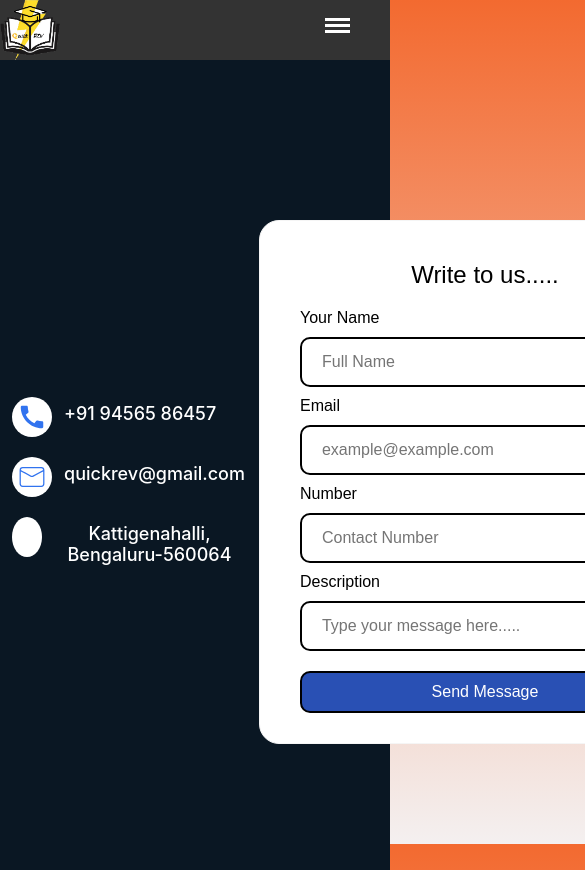
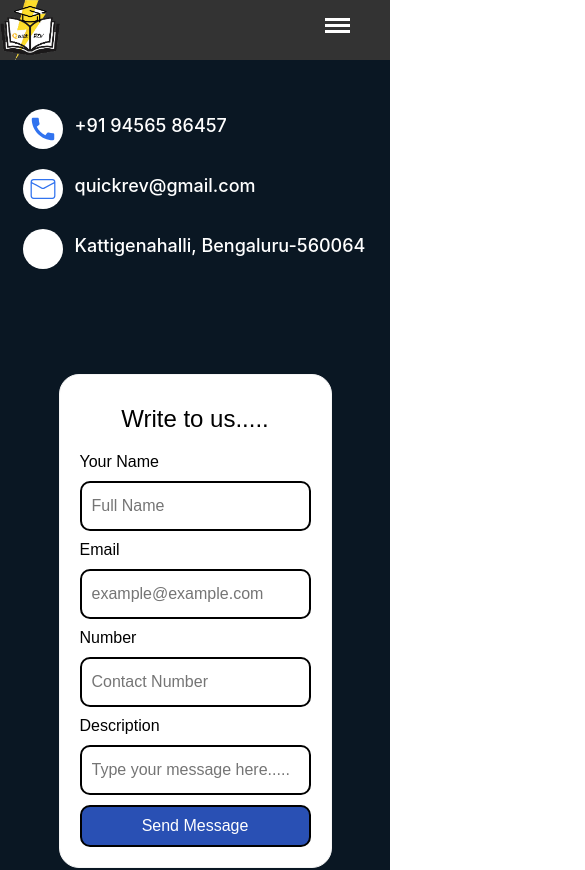
Before and after one commit to AashutoshSingh29/QuickRev, a React (Create React App) app: page /contactus in a window 390 px wide. Shown: the top 870 px of the page, 585 px wide, since content can reach past the window. Built offline with nearby package versions, Linux system fonts and the light colour scheme; some icons are missing.

Commit message:
Contact form data getting stored on object

```diff
--- a/src/components/ContactUs.js
+++ b/src/components/ContactUs.js
@@ -4,6 +4,24 @@ import { CiMail } from "react-icons/ci";
 import { FaLocationDot } from "react-icons/fa6";
 
 const ContactUs = () => {
+  const handelMessageSent = () => {
+    var name = document.getElementById("userName").value;
+    var email = document.getElementById("userEmail").value;
+    var number = document.getElementById("phoneNumber").value;
+    var message = document.getElementById("messageContent").value;
+    const Response = [
+      {
+        Name: { name },
+        Email: { email },
+        Number: { number },
+        Message: { message },
+      },
+    ];
+    console.log(Response);
+    // alert(name, email, number, message);
+    document.getElementById("myForm").reset();
+  };
+
   return (
     <div className="contact-us">
       <div className="block">
@@ -27,18 +45,34 @@ const ContactUs = () => {
         </div>
       </div>
       <div className="form-section">
-        <div className="form">
+        <form id="myForm">
+          <div className="myForm">
             <h2>Write to us.....</h2>
             <span>Your Name</span>
-          <input type="text" placeholder="Full Name" />
+            <input type="text" id="userName" placeholder="Full Name" />
             <span>Email</span>
-          <input type="text" placeholder="example@example.com" />
+            <input
+              type="text"
+              id="userEmail"
+              placeholder="example@example.com"
+            />
             <span>Number</span>
-          <input type="contact" placeholder="Contact Number" />
+            <input
+              type="contact"
+              id="phoneNumber"
+              placeholder="Contact Number"
+            />
             <span>Description</span>
-          <input type="text" placeholder="Type your message here....." />
-          <button>Send Message</button>
+            <input
+              type="text"
+              id="messageContent"
+              placeholder="Type your message here....."
+            />
+            <button type="button" onClick={handelMessageSent}>
+              Send Message
+            </button>
           </div>
+        </form>
       </div>
     </div>
   );
--- a/src/index.css
+++ b/src/index.css
@@ -630,7 +630,7 @@ footer {
   border-radius: 20px;
 }
 
-.form {
+.myForm {
   display: flex;
   flex-direction: column;
   /* justify-content: center; */
@@ -641,13 +641,13 @@ footer {
   padding: 30px 40px;
 }
 
-.form h2 {
+.myForm h2 {
   font-family: Arial, Helvetica, sans-serif;
   font-weight: 500;
   padding: 10px;
 }
 
-.form span {
+.myForm span {
   font-family: sans-serif;
   text-align: left;
   font-weight: 200;
@@ -655,7 +655,7 @@ footer {
   padding-bottom: 10px;
 }
 
-.form input {
+.myForm input {
   width: 100%;
   height: 50px;
   background: transparent;
@@ -668,7 +668,7 @@ footer {
   padding: 20px 45px 20px 20px;
 }
 
-.form button {
+.myForm button {
   margin-top: 20px;
   padding: 10px;
   border-radius: 10px;
@@ -677,10 +677,46 @@ footer {
   border: 2px solid black;
   color: white;
   font-size: 16px;
+  cursor: pointer;
 }
 
-.form button:hover {
+.myForm button:hover {
   /* box-shadow: 0px 0px 10px 3px lightslategray; */
   box-shadow: 0 5px 5px 0 rgba(4, 4, 4, 0.24), 0 5px 5px 0 rgba(4, 4, 4, 0.19);
   transform: translate(0.5px);
 }
+
+/* Responsive styles for medium screens (768px to 1023px) */
+@media screen and (min-width: 768px) and (max-width: 1023px) {
+  .contact-us {
+    flex-direction: column;
+    align-items: center;
+  }
+  .form-section {
+    margin-top: 20px;
+  }
+  .myForm {
+    width: 100%;
+  }
+}
+
+/* Responsive styles for small screens (max-width: 767px) */
+@media screen and (max-width: 767px) {
+  .contact-us {
+    flex-direction: column;
+    align-items: center;
+  }
+  .form-section {
+    margin-top: 20px;
+  }
+  .myForm {
+    width: 100%;
+    padding: 20px;
+  }
+  .myForm input {
+    padding: 10px;
+  }
+  .myForm button {
+    margin-top: 10px;
+  }
+}
```
Lines whose indentation alone changed are shown as unchanged.
